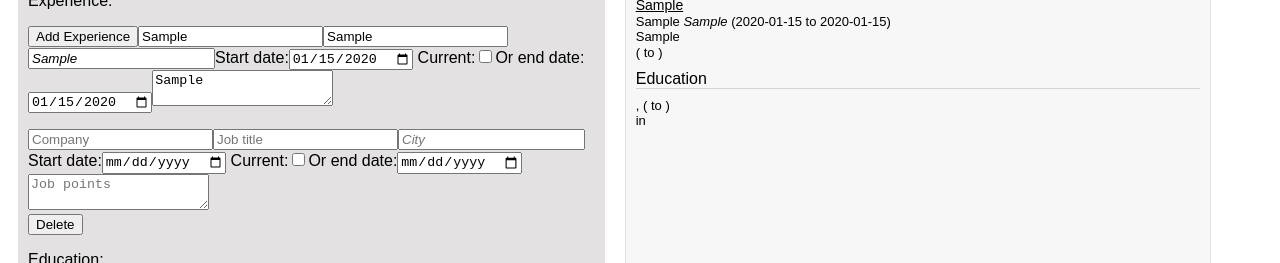
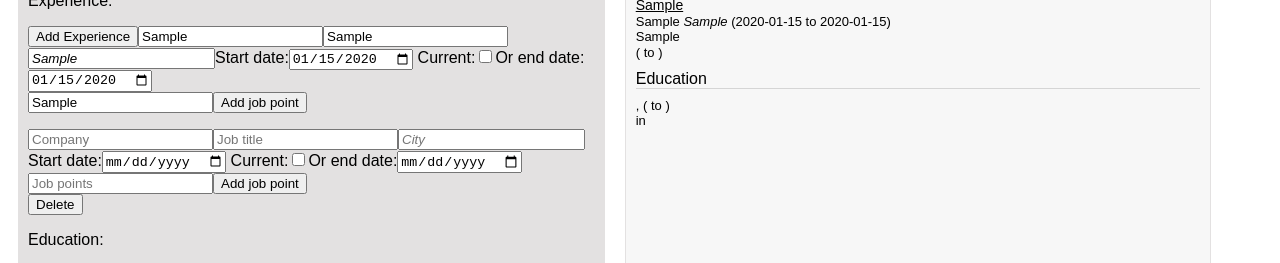
Before and after one commit to jesscz/cv-app, a React (Create React App) app: page / in a window 1280 px wide. Both pictures are taken after typing "Sample", "Sample", "Sample", "2020-01-15", "2020-01-15", "Sample" into the empty fields and a click on the button "Add Experience". Shown: the part 223-486 px from the top of the page. Built offline with nearby package versions, Linux system fonts and the light colour scheme.

Commit message:
Add 'add job point' button visually and change job description in exp to an array in state

```diff
--- a/src/App.js
+++ b/src/App.js
@@ -30,7 +30,8 @@ class App extends Component {
         expStart: '',
         expCurrent: '',
         expEnd: '',
-        description: '',
+        descriptionChildren: 0,
+        description: [],
       },
       education : {
         university: '',
@@ -44,9 +45,6 @@ class App extends Component {
   }
 
   handleFormChange = (e) => { //function for changing state when form input changes
-    console.log(e.target.value);
-    console.log(e.target.className);
-    console.log()
     this.setState(state => {
       const x = e.target.parentNode.parentNode.firstChild.id;
       if (e.target.id === ''){
@@ -69,6 +67,37 @@ class App extends Component {
     }
   }
 
+  handleDescriptionChange = (e) => {
+    this.setState(state => {
+      const x = e.target.parentNode.parentNode.parentNode.firstChild.id;
+      state[x].description[e.target.className]= e.target.value
+
+
+      // }
+      // else{
+      //   state[x][e.target.id] = e.target.value;
+      // }
+      return state;
+    })
+    const x = e.target.parentNode.parentNode.parentNode.firstChild.id; //'experience'
+    console.log(e.target.id)
+    console.log(x)
+  }
+
+  handleAddJobPointBtnClick = (e) => {
+    e.preventDefault();
+    this.setState(state => {
+      const x = e.target.parentNode.parentNode.firstChild.id;
+      state[x].descriptionChildren += 0.5;
+      if (state[x].descriptionChildren % 1 === 0) {
+
+      }
+      return state;
+    })
+    const x = e.target.parentNode.parentNode.firstChild.id;
+    console.log(x)
+  }
+
   handleAddExpBtnClick = (e) => {
     e.preventDefault();
     this.setState(state => { //sets number of extra exp there should be
@@ -82,7 +111,8 @@ class App extends Component {
           expStart: '',
           expCurrent: '',
           expEnd: '',
-          description: '',
+          descriptionChildren: 0,
+          description: [],
         }
       }
       return state;
@@ -118,6 +148,8 @@ class App extends Component {
         <Form
           onChange = {this.handleFormChange}
           onPhotoChange = {this.handlePhotoChange}
+          onDescriptionChange = {this.handleDescriptionChange}
+          onJobClick = {this.handleAddJobPointBtnClick}
           onAddExp = {this.handleAddExpBtnClick}
           onAddEdu = {this.handleAddEduBtnClick}
           data = {this.state}
--- a/src/components/Experience.js
+++ b/src/components/Experience.js
@@ -13,6 +13,8 @@ class Experience extends Component {
                 number={i}
                 id={'exp'+i}
                 onChange={this.props.onChange}
+                onDescriptionChange={this.props.onDescriptionChange}
+                onJobClick={this.props.onJobClick}
                 data={this.props.data}
             />)
         }
@@ -77,13 +79,19 @@ class Experience extends Component {
                             className="expEnd"
                         />
                     </label>
-                    <label htmlFor="description">
-                        <textarea
-                            onChange= {this.props.onChange}
-                            placeholder="Job points"
-                            className="description"
-                        />
-                    </label>
+                    <div>
+                        <label htmlFor="description">
+                            <input
+                                onChange= {this.props.onDescriptionChange}
+                                placeholder="Job point"
+                                className='0'
+                            />
+                        </label>
+                        <button
+                            onClick={this.props.onJobClick}>
+                            Add job point
+                        </button>
+                    </div>
                 </form>
                 <div id='expExtras'>
                     {children}
--- a/src/components/Form.js
+++ b/src/components/Form.js
@@ -16,6 +16,8 @@ class Form extends Component {
                 />
                 <Experience
                     onChange={this.props.onChange}
+                    onDescriptionChange={this.props.onDescriptionChange}
+                    onJobClick={this.props.onJobClick}
                     onAddExp={this.props.onAddExp}
                     data={this.props.data}
                 />
--- a/src/components/extraExperienceInput.js
+++ b/src/components/extraExperienceInput.js
@@ -57,13 +57,19 @@ class ExtraExperienceInput extends Component {
                         className="expEnd"
                     />
                 </label>
-                <label htmlFor="description">
-                    <textarea
-                        onChange= {this.props.onChange}
-                        placeholder="Job points"
-                        className="description"
-                    />
-                </label>
+                <div>
+                    <label htmlFor="description">
+                        <input
+                            onChange= {this.props.onDescriptionChange}
+                            placeholder="Job points"
+                            className="0"
+                        />
+                    </label>
+                    <button
+                        onClick={this.props.onJobClick}>
+                        Add job point
+                    </button>
+                </div>
             </form>
         );
     }
```
